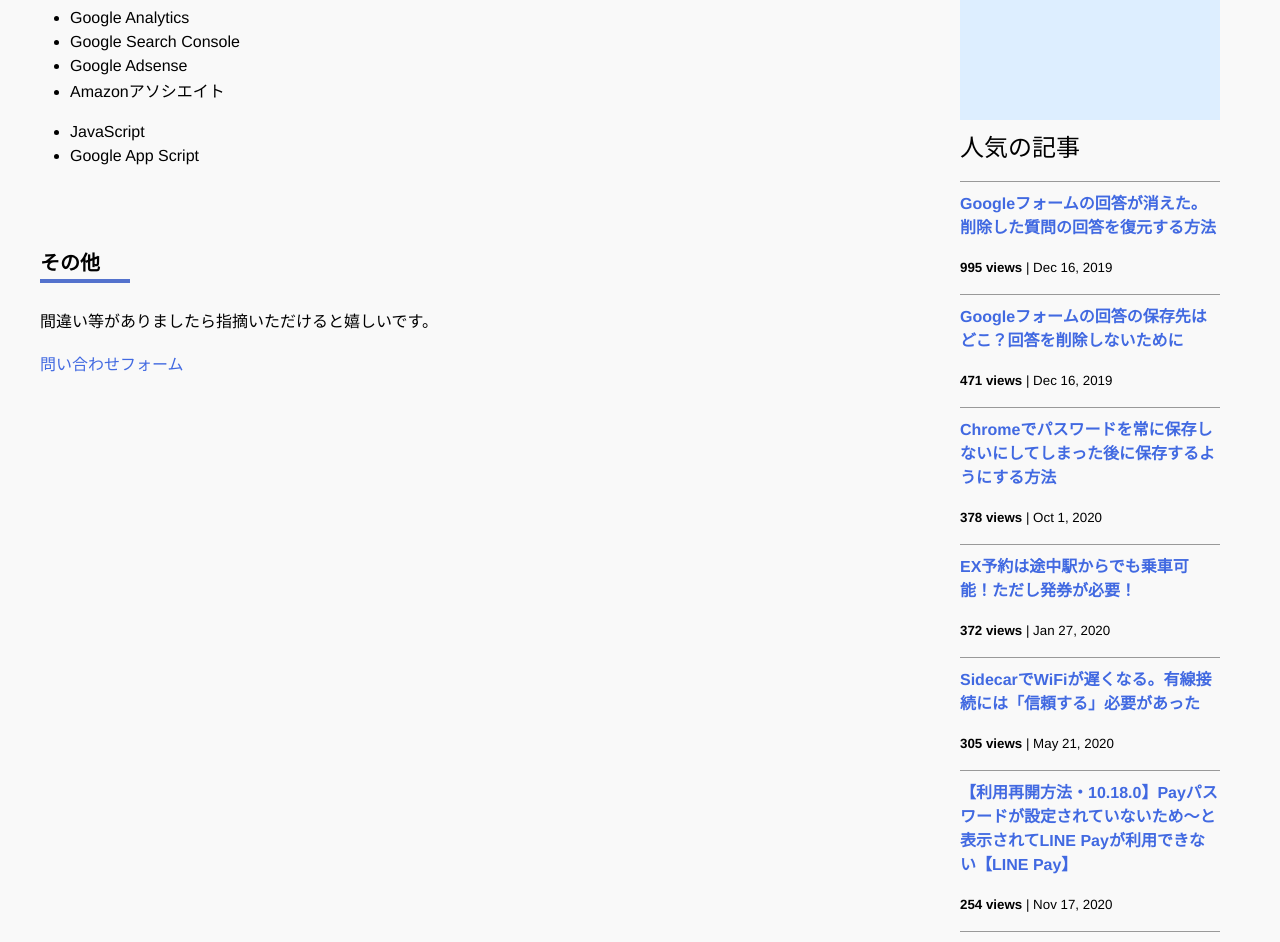
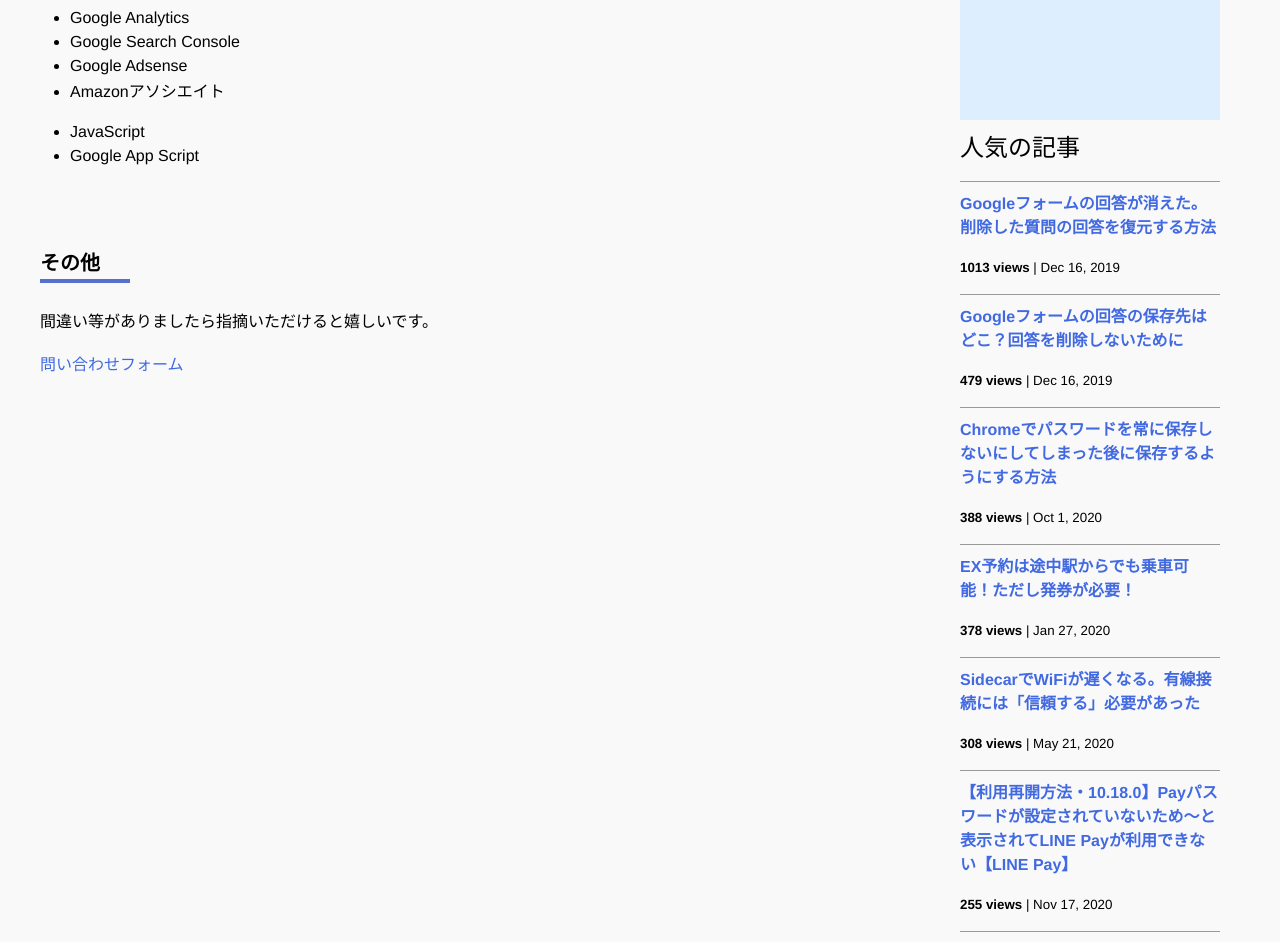
Before and after one commit to iwanaminami/shoyaiwaname, a Jekyll site: the page built from about.markdown, in a window 1280 px wide and 1400 px high, scrolled down 693 px. Shown: the top 942 px of the window. Built offline with Jekyll 4.4.1, drawn with Linux system fonts in a browser that asks for light colours; nearby versions of some CDN libraries; comment, search, counter and statistics services are not loaded; some of the changed text lies outside the part shown.

Commit message:
a new commit message

```diff
--- a/_data/popularposts.yml
+++ b/_data/popularposts.yml
@@ -1,17 +1,17 @@
 side:
-  - view: 995
+  - view: 1013
     url: /2019/12/16/restore-googleform.html
-  - view: 471
+  - view: 479
     url: /2019/12/16/googleform-answers.html
+  - view: 388
+    url: /2020/10/01/googlepassword.html
   - view: 378
-    url: /2020/10/01/googlepassword.html
-  - view: 372
     url: /2020/01/27/ex-rideontheway.html
-  - view: 305
+  - view: 308
     url: /2020/05/21/sidecar-via-cable.html
-  - view: 254
+  - view: 255
     url: /2020/11/17/linepay.html
+  - view: 126
+    url: /2021/05/18/image-compression-word.html
   - view: 125
-    url: /2021/05/18/image-compression-word.html
-  - view: 124
     url: /2020/01/23/sfcgold.html
```
